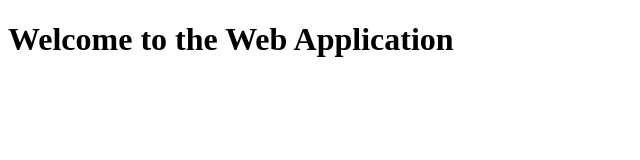
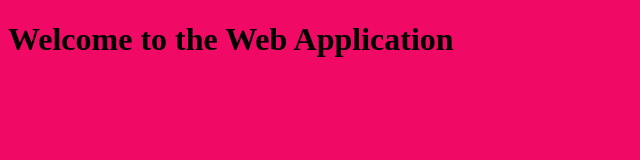
Before and after one commit to Mouni9676/Jenkins, a plain HTML site: page index.html in a window 1280 px wide. Shown: the whole page, without its empty margins (0-640 px from the left). Drawn offline with Linux system fonts and the light colour scheme.

Commit message:
Update index.html

```diff
--- a/index.html
+++ b/index.html
@@ -7,7 +7,7 @@
 
 <style>
     body {
-        background-color: ##701b3d; /* New background color */
+        background-color: #f00a66; /* New background color */
     }
 </style>
 
```
